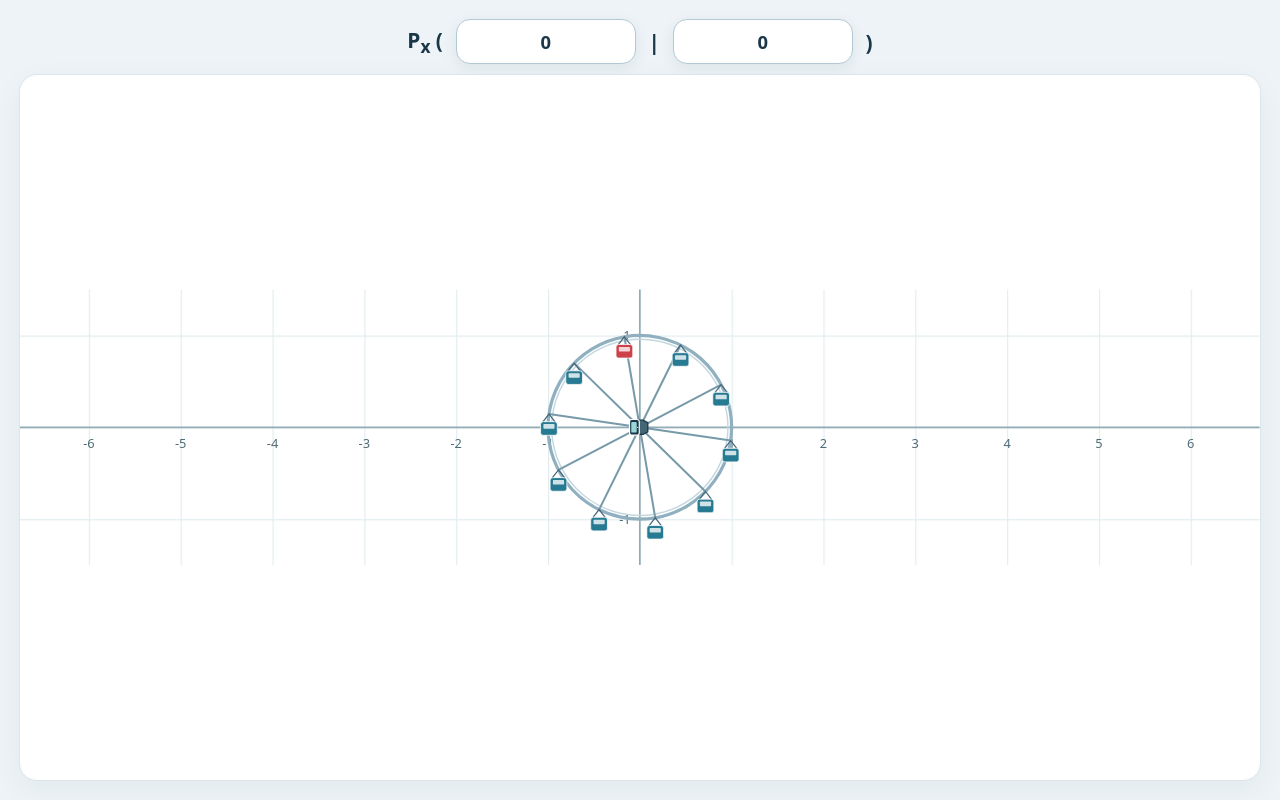
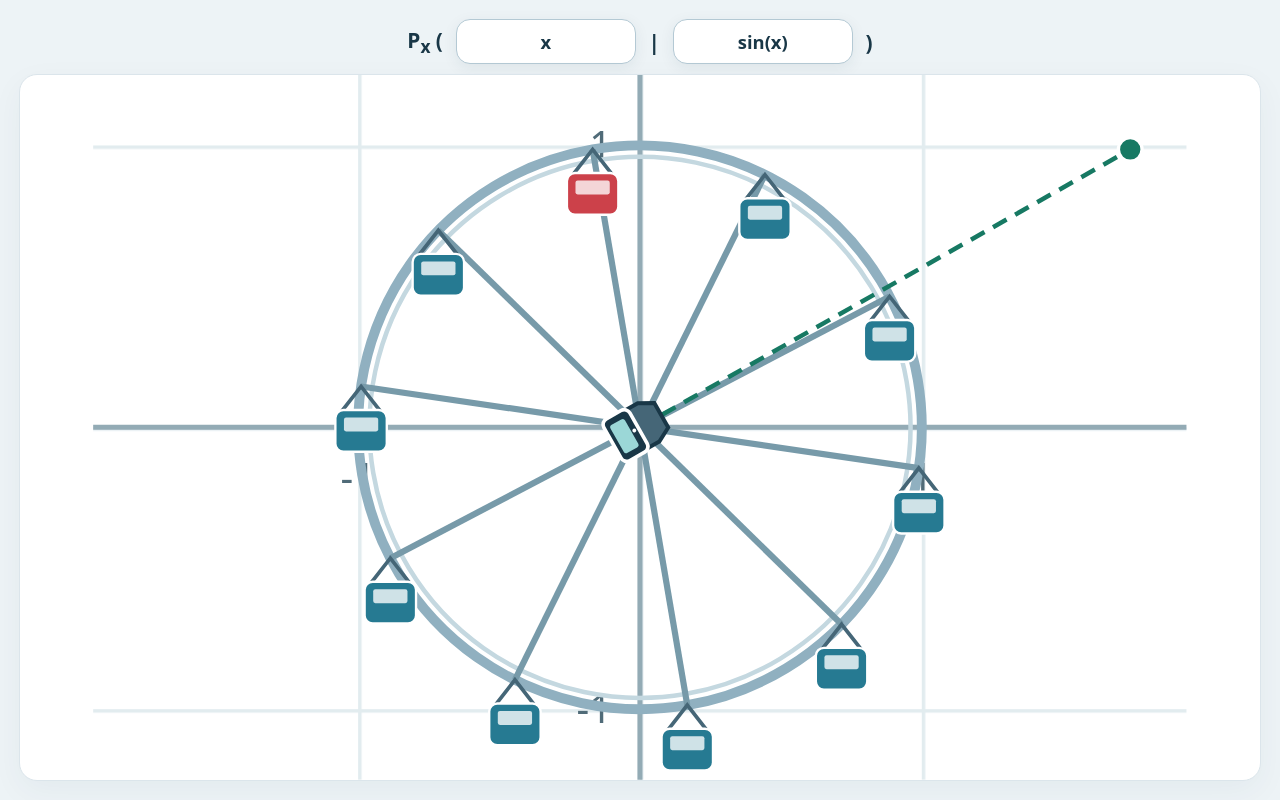
Before and after one commit to moritznachtigall/riesenrad_kamera, a plain HTML site: page index.html in a window 1280 px wide. Drawn offline with Linux system fonts and the light colour scheme.

Commit message:
Update input values and SVG viewBox in index.html

```diff
--- a/index.html
+++ b/index.html
@@ -8,12 +8,12 @@ body{display:block}main{width:100%;height:100dvh;padding:clamp(8px,1.5vw,20px);g
 <main>
 <div class="point" role="group" aria-label="Zielpunkt der Kamera">
 <span aria-hidden="true">P<sub>x</sub> (</span>
-<input id="targetX" aria-label="Erste Koordinate" value="0" spellcheck="false" autocomplete="off">
+<input id="targetX" aria-label="Erste Koordinate" value="x" spellcheck="false" autocomplete="off">
 <span aria-hidden="true">|</span>
-<input id="targetY" aria-label="Zweite Koordinate" value="0" spellcheck="false" autocomplete="off">
+<input id="targetY" aria-label="Zweite Koordinate" value="sin(x)" spellcheck="false" autocomplete="off">
 <span aria-hidden="true">)</span>
 </div>
-<svg id="scene" viewBox="-6.75 -1.5 13.5 3" role="img" aria-label="Automatisch drehender Einheitskreis mit Riesenradgondeln und Kamera in der Mitte">
+<svg id="scene" viewBox="-1.25 -1.25 2.5 2.5" role="img" aria-label="Automatisch drehender Einheitskreis mit Riesenradgondeln und Kamera in der Mitte">
 <defs><pattern id="grid" width="1" height="1" patternUnits="userSpaceOnUse"><path d="M0 1V0H1" fill="none" stroke="#e2ecef" stroke-width=".025"/></pattern></defs>
 <rect id="bg" fill="url(#grid)"/>
 <g id="axes"></g>
@@ -61,14 +61,14 @@ let angle=0,fns=[],oldBox='';
 const fields=[$('targetX'),$('targetY')];
 function bounds(p){
  const x=p?.[0]??0,y=p?.[1]??0;
- const halfW=Math.ceil(Math.max(6.7,Math.abs(x)+.36)*4)/4,halfH=Math.ceil(Math.max(1.38,Math.abs(y)+.36)*4)/4;
- const box=[-halfW,-halfH,2*halfW,2*halfH].join(' ');
+ const halfW=Math.max(1.25,Math.abs(x)+.2),halfH=Math.max(1.25,Math.abs(y)+.2);
+ const box=[-halfW,-halfH,2*halfW,2*halfH].map(n=>n.toFixed(3)).join(' ');
  if(box===oldBox)return;oldBox=box;scene.setAttribute('viewBox',box);
  const [a,b,w,h]=box.split(' ').map(Number);
  const bg=$('bg');for(const [k,v] of Object.entries({x:a,y:b,width:w,height:h}))bg.setAttribute(k,v);
  bg.setAttribute('fill',Math.max(w,h)>35?'white':'url(#grid)');axes.replaceChildren();
  el('path',{d:`M${a} 0H${a+w} M0 ${b}V${b+h}`,stroke:'#93abb5','stroke-width':'.018'},axes);
- for(const n of [-6,-5,-4,-3,-2,-1,1,2,3,4,5,6]){el('text',{x:n,y:.23,'font-size':.14,'text-anchor':'middle',fill:'#506b78'},axes).textContent=n}
+ for(const n of [-6,-5,-4,-3,-2,-1,1,2,3,4,5,6]){if(Math.abs(n)>halfW-.1)continue;el('text',{x:n,y:.23,'font-size':.14,'text-anchor':'middle',fill:'#506b78'},axes).textContent=n}
  for(const n of [-1,1]){el('text',{x:-.10,y:-n+.05,'font-size':.14,'text-anchor':'end',fill:'#506b78'},axes).textContent=n}
 }
 function render(){
```
